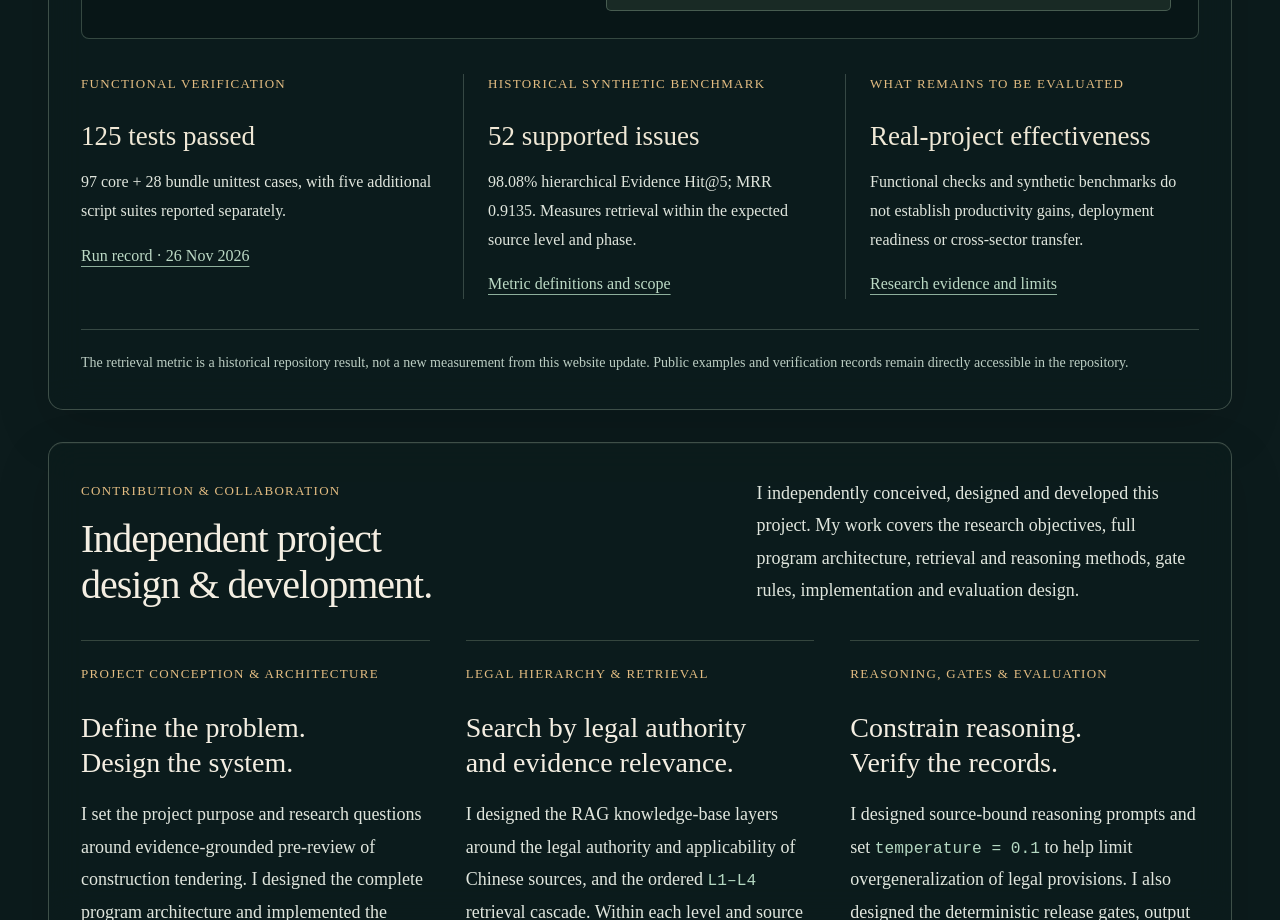
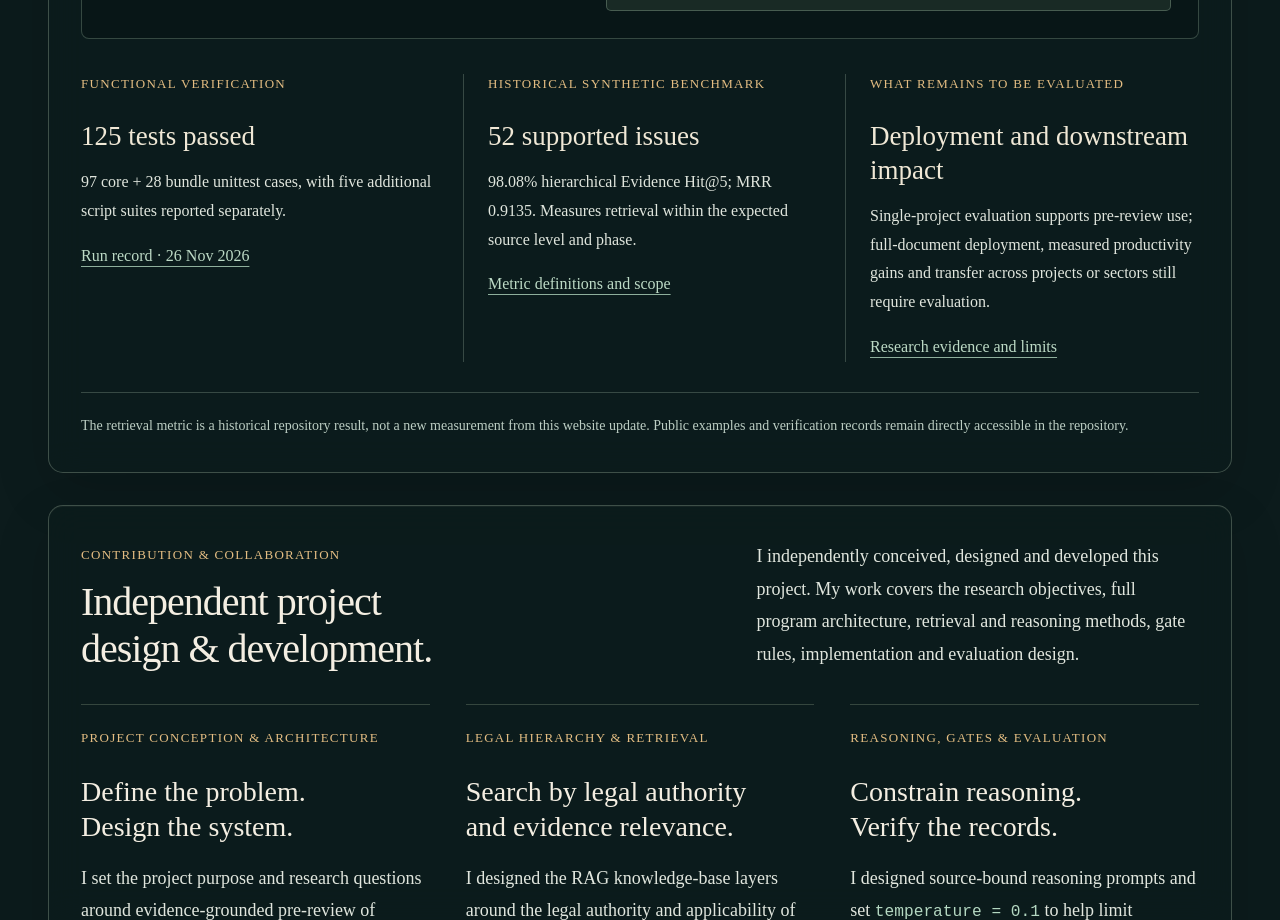
Before and after one commit to junming3702-cmyk/junming3702-cmyk.github.io, a plain HTML site: page index.html in a window 1280 px wide. Shown: the part 3760-4680 px from the top of the page. Drawn offline with Linux system fonts and the light colour scheme.

Commit message:
Clarify remaining deployment and downstream validation scope

```diff
--- a/index.html
+++ b/index.html
@@ -63,7 +63,7 @@
         <section class="example-content" id="example-gate" aria-labelledby="gate-heading"><div class="example-context"><p class="eyebrow">Independent preset-response fixtures</p><h4 id="gate-heading">Confirmation is constrained<br>by the available evidence.</h4><p>The gate processes two preset findings. One lacks independent confirmation; the other cites a source absent from the runtime evidence.</p><p class="scope-note">These fixtures were not generated from the retrieval example. They show how existing checks revise a response.</p><a class="text-link" href="https://github.com/junming3702-cmyk/-LLM/blob/main/docs/portfolio/sample-results/review.json">View input and output JSON</a></div><div class="output-preview"><p class="output-label">Saved gate results</p><article class="gate-result"><span class="fixture-id">DEMO-REVIEW</span><h5>Requires human legal review</h5><p>A preset confirmation claim is revised because independent confirmation is absent.</p><code>requires_human_legal_review</code></article><article class="gate-result"><span class="fixture-id">DEMO-UNKNOWN-SOURCE</span><h5>Insufficient information</h5><p>The unregistered citation is removed. The output asks for human confirmation.</p><code>legal_evidence = []</code></article><p class="scope-note">Both saved gate statuses: corrected. No human decision is supplied.</p></div></section>
         <section class="example-content" id="example-visibility" aria-labelledby="visibility-heading"><div class="example-context"><p class="eyebrow">Independent document-visibility fixture</p><h4 id="visibility-heading">Readable text and an unread<br>chart stay separate.</h4><p>The source includes a progress-plan narrative. The chart page has not been parsed, so its contents remain pending verification.</p><p class="scope-note">The table presents selected fields from the saved output. It preserves the incomplete review state.</p><a class="text-link" href="https://github.com/junming3702-cmyk/-LLM/blob/main/docs/portfolio/sample-results/task-result.json">View source JSON</a></div><div class="output-preview"><p class="output-label">Saved review record · SYN-U30</p><div class="table-scroll"><table><caption>Observed and pending claims</caption><thead><tr><th scope="col">Material</th><th scope="col">Observed state</th><th scope="col">Source locator</th></tr></thead><tbody><tr><td>Plan narrative</td><td>Observed</td><td><code>p186-b6</code></td></tr><tr><td>Chart</td><td>Pending verification</td><td>None available</td></tr></tbody></table></div><dl class="source-record"><div><dt>Task completion</dt><dd><code>partially_observed_requires_review</code></dd></div><div><dt>Legal conclusion</dt><dd>Not available in this example</dd></div><div><dt>Next review step</dt><dd>The chart still needs verification. Human review remains required.</dd></div></dl></div></section>
       </div>
-      <div class="evidence-summary"><article><p class="eyebrow">Functional verification</p><h4>125 tests passed</h4><p>97 core + 28 bundle unittest cases, with five additional script suites reported separately.</p><a class="text-link" href="https://github.com/junming3702-cmyk/-LLM/blob/main/docs/portfolio/VERIFICATION.md">Run record · 26 Nov 2026</a></article><article><p class="eyebrow">Historical synthetic benchmark</p><h4>52 supported issues</h4><p>98.08% hierarchical Evidence Hit@5; MRR 0.9135. Measures retrieval within the expected source level and phase.</p><a class="text-link" href="https://github.com/junming3702-cmyk/-LLM/blob/main/phase2_public/evaluation/retrieval/metrics.md">Metric definitions and scope</a></article><article><p class="eyebrow">What remains to be evaluated</p><h4>Real-project effectiveness</h4><p>Functional checks and synthetic benchmarks do not establish productivity gains, deployment readiness or cross-sector transfer.</p><a class="text-link" href="https://github.com/junming3702-cmyk/-LLM#for-researchers-and-prospective-supervisors">Research evidence and limits</a></article></div>
+      <div class="evidence-summary"><article><p class="eyebrow">Functional verification</p><h4>125 tests passed</h4><p>97 core + 28 bundle unittest cases, with five additional script suites reported separately.</p><a class="text-link" href="https://github.com/junming3702-cmyk/-LLM/blob/main/docs/portfolio/VERIFICATION.md">Run record · 26 Nov 2026</a></article><article><p class="eyebrow">Historical synthetic benchmark</p><h4>52 supported issues</h4><p>98.08% hierarchical Evidence Hit@5; MRR 0.9135. Measures retrieval within the expected source level and phase.</p><a class="text-link" href="https://github.com/junming3702-cmyk/-LLM/blob/main/phase2_public/evaluation/retrieval/metrics.md">Metric definitions and scope</a></article><article><p class="eyebrow">What remains to be evaluated</p><h4>Deployment and downstream impact</h4><p>Single-project evaluation supports pre-review use; full-document deployment, measured productivity gains and transfer across projects or sectors still require evaluation.</p><a class="text-link" href="https://github.com/junming3702-cmyk/-LLM#for-researchers-and-prospective-supervisors">Research evidence and limits</a></article></div>
       <p class="publication-note">The retrieval metric is a historical repository result, not a new measurement from this website update. Public examples and verification records remain directly accessible in the repository.</p>
     </section>
 
```
